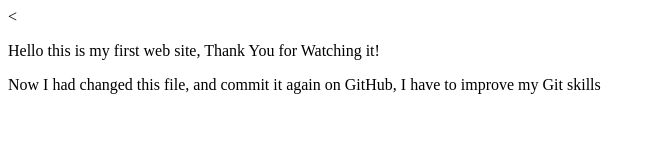
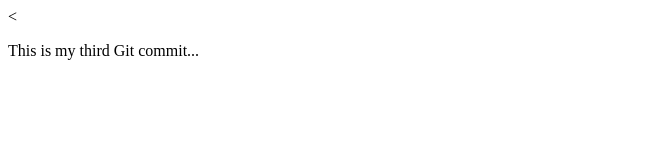
Before and after one commit to RockFor/githubtrain, a plain HTML site: page index.html in a window 1280 px wide. Shown: the whole page, without its empty margins (0-656 px from the left). Drawn offline with Linux system fonts and the light colour scheme.

Commit message:
Third commit

```diff
--- a/index.html
+++ b/index.html
@@ -4,7 +4,6 @@
 	<title>My first WEB-Site</title>
 </head>
 <body>
-<p>Hello this is my first web site, Thank You for Watching it!</p>
-<p>Now I had changed this file, and commit it again on GitHub, I have to improve my Git skills</p>
+<p>This is my third Git commit...</p>
 </body>
 </html>
```
